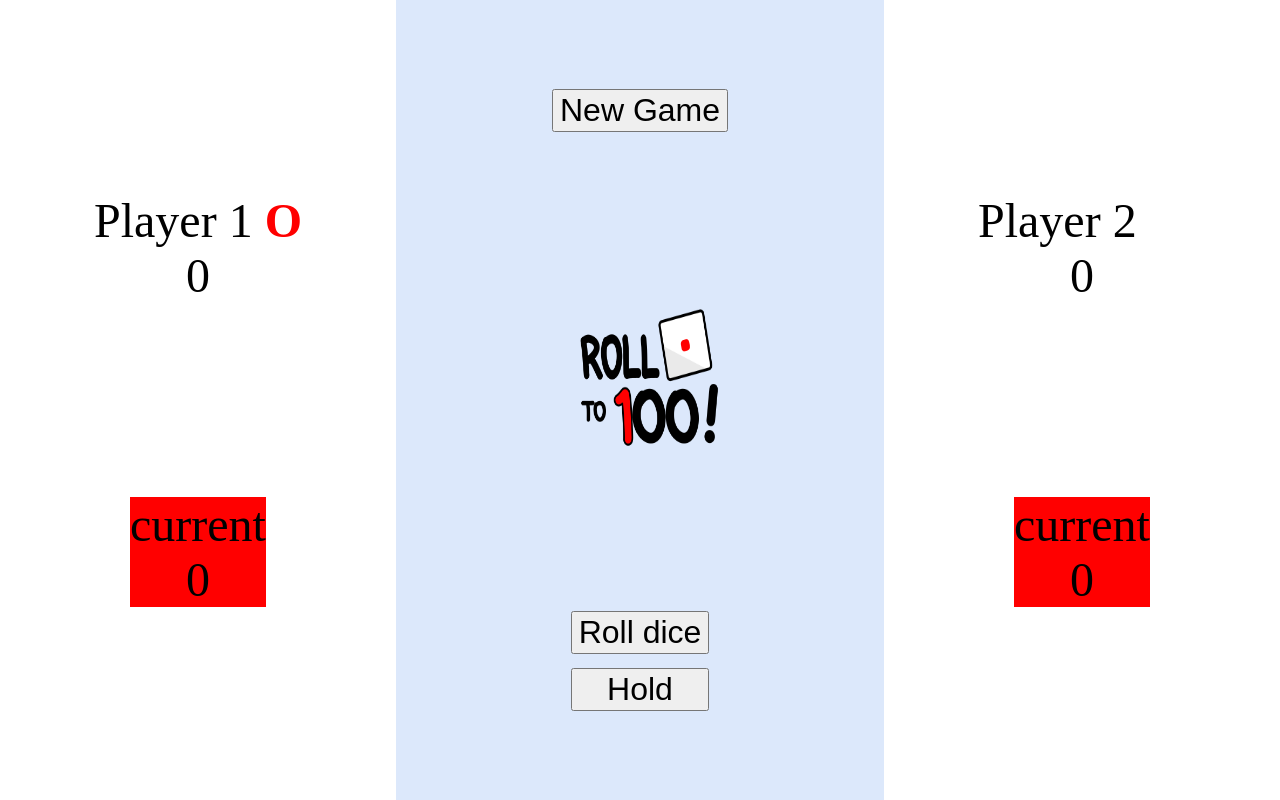
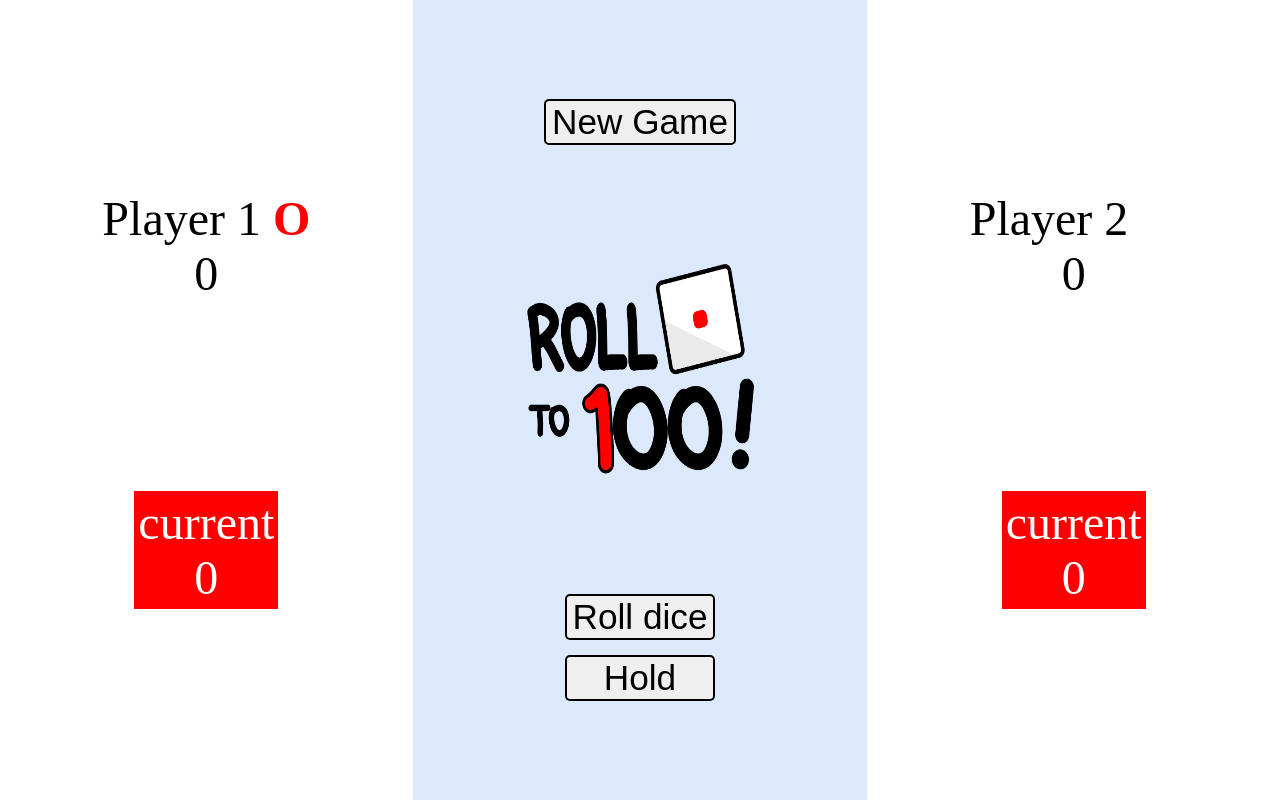
Before and after one commit to QiaoAn05/roll-to-100, a PHP site: page / in a window 1280 px wide. Run offline with PHP 8.4, Linux system fonts and the light colour scheme.

Commit message:
add style current color white and padding 1% and border button

```diff
--- a/style.css
+++ b/style.css
@@ -6,8 +6,8 @@
   }
 
   img {
-    height: 300px;
-    width: 300px;
+    height: 250px;
+    width: 250px;
   }
 
   .container {
@@ -42,10 +42,15 @@
 
   .box-current {
     background: red;
+    color: white;
+    padding: 1%;
   }
 
   button {
-    font-size: 2rem;;
+    font-size: 2.2rem;
+    border: solid 2px black;
+    border-radius: 5px;
+    cursor: pointer;
   }
 
   #active1, #active2 {
```
Also changed, not shown: img/d1.png, img/d2.png, img/d3.png, img/d4.png, img/d5.png, img/d6.png, img/logo.png, img/new-d1.png (deleted), img/old-d1.png (deleted).
